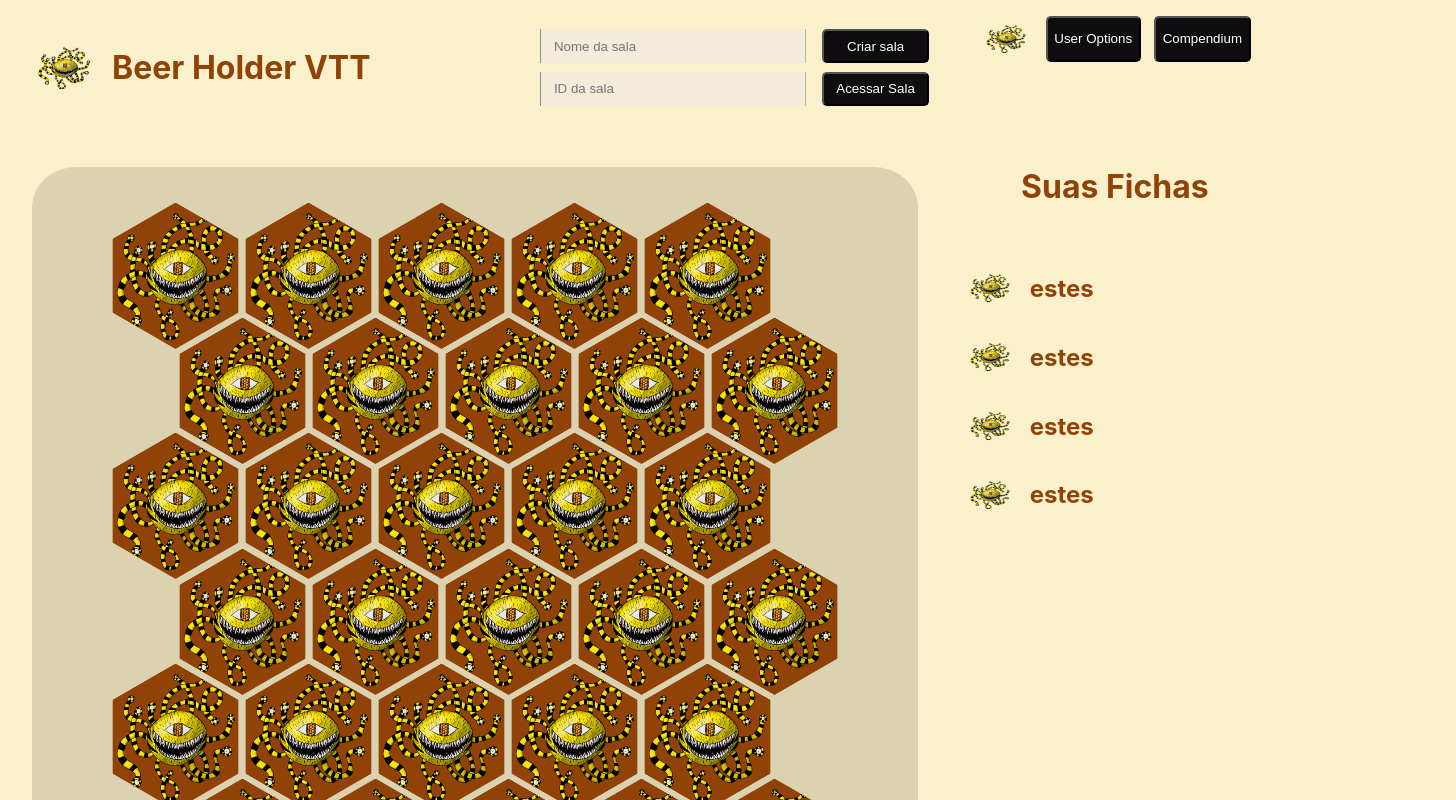
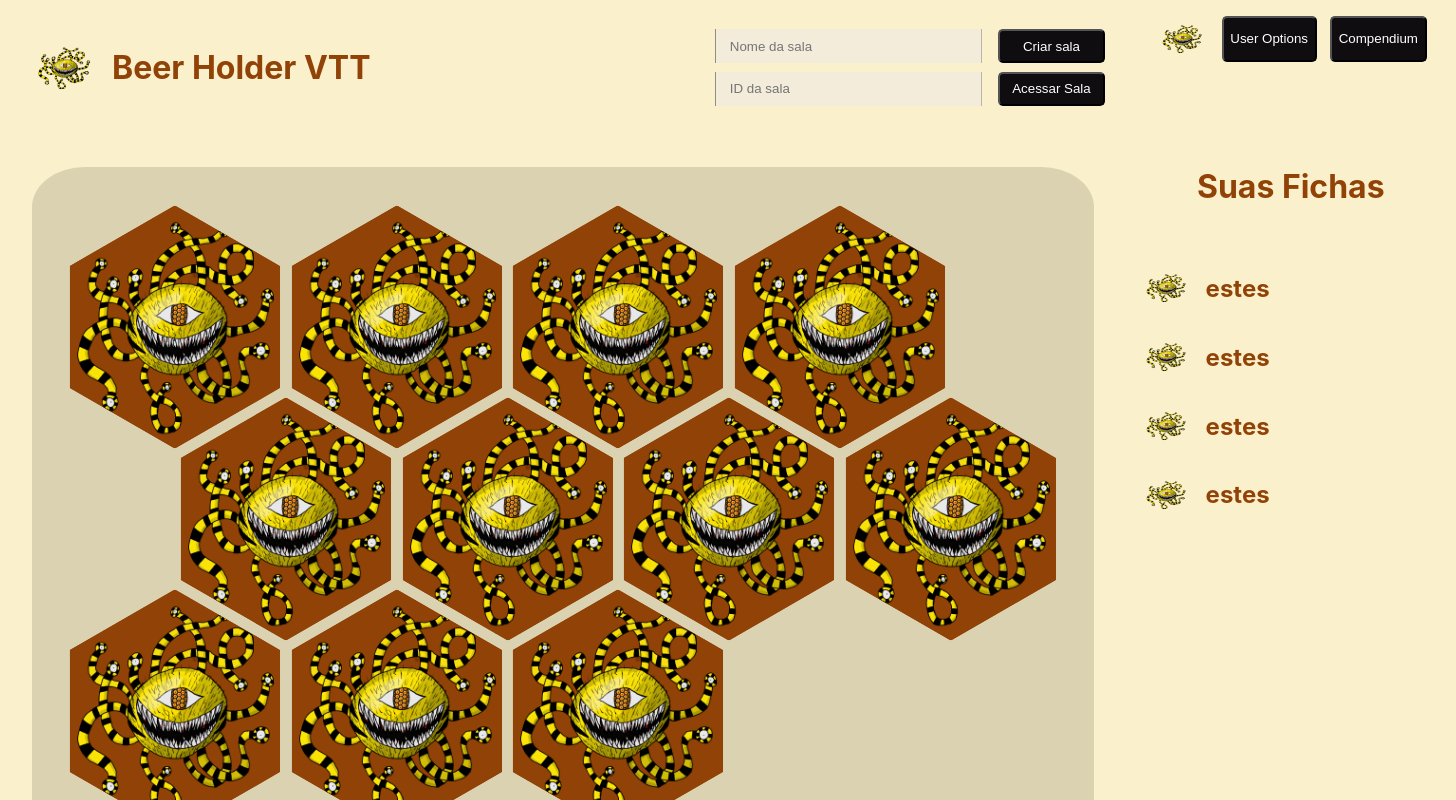
Before and after one commit to brunopmartins/web-vtt, a Next.js app: page / in a window 1280 px wide. Shown: the top 800 px of the page, 1456 px wide, since content can reach past the window. Built offline with nearby package versions, Linux system fonts and the light colour scheme.

Commit message:
COLMÉIA COMPONENTIZADA BONITO!!!!

```diff
--- a/components/colmeia.js
+++ b/components/colmeia.js
@@ -1,5 +1,5 @@
 import React from "react";
-import styles from "./../styles/UserHomePage.module.css";
+import { FontAwesomeIcon } from '@fortawesome/react-fontawesome'
 import { css } from "@emotion/react"
 
 const colmeiaStyle = (scale, n_cols, n_rows) => css`
@@ -34,22 +34,40 @@ const hexCellContentStyle = css`
     background-color: var(--cor-dos-titulos);
     color: var(--cor-do-background);
     &:hover {--altura: 0.1;}
-    display: flex;
-    align-items: center;
-    justify-content: center;
-    font-size: var(--escala);
 `
+const hexCellIconStyle = css`
+    height: var(--escala);
+    display: block;
+    margin: auto;
+`
+function ColmeiaContent(props) {
+    if (props.type === "img") {
+        return (
+            <img layout="fill" src={props.src} alt={props.name} css={hexCellContentStyle}/>
+        )
+    }
+    else if (props.type === "icon") {
+        return (
+            <FontAwesomeIcon icon={props.src} css={[hexCellContentStyle, hexCellIconStyle]}/>
+        )
+    }
+    return (
+        <img layout="fill" src={"./beeholder-logo.png"} css={hexCellContentStyle}/>
+    )
+
+}
+
 export default function Colmeia(props) {
     const objects = props.objects;
     const scale = props.scale ? props.scale : 20;
     const n_cols = props.n_cols ? props.n_cols : 5;
-    const n_rows = Math.ceil(objects.length / n_cols)
+    const n_rows = Math.ceil(objects.length / n_cols);
     return (
         <div css={colmeiaStyle(scale, n_cols, n_rows)}>
             {objects.map((item) => (
                 <div key={item.id} css={hexCellStyle(n_cols)}>
                     <div css={hexCellContentStyle}>
-                        <img layout="fill" src={item.img}  alt={item.name} css={hexCellContentStyle}/>
+                        <ColmeiaContent type={item.type} src={item.src} alt={item.name}/>
                     </div>
                 </div>
             ))}
--- a/package.json
+++ b/package.json
@@ -10,6 +10,9 @@
   },
   "dependencies": {
     "@emotion/react": "^11.4.1",
+    "@fortawesome/fontawesome-svg-core": "^1.2.36",
+    "@fortawesome/free-solid-svg-icons": "^5.15.4",
+    "@fortawesome/react-fontawesome": "^0.1.15",
     "classnames": "^2.3.1",
     "next": "11.0.1",
     "react": "17.0.2",
--- a/pages/index.js
+++ b/pages/index.js
@@ -3,40 +3,18 @@ import cx from "classnames";
 import Colmeia from "../components/colmeia.js"
 
 const CAMPANHAS = [
-    {"id": "123", "name": "Rasimash", "img": "./beeholder-logo.png"},
-    {"id": "124", "name": "Subversão", "img": "/beeholder-logo.png"},
-    {"id": "125", "name": "Eberrão", "img": "/beeholder-logo.png"},
-    {"id": "126", "name": "Phandelver", "img": "/beeholder-logo.png"},
-    {"id": "126", "name": "Phandelver", "img": "/beeholder-logo.png"},
-    {"id": "126", "name": "Phandelver", "img": "/beeholder-logo.png"},
-    {"id": "126", "name": "Phandelver", "img": "/beeholder-logo.png"},
-    {"id": "126", "name": "Phandelver", "img": "/beeholder-logo.png"},
-    {"id": "126", "name": "Phandelver", "img": "/beeholder-logo.png"},
-    {"id": "126", "name": "Phandelver", "img": "/beeholder-logo.png"},
-    {"id": "126", "name": "Phandelver", "img": "/beeholder-logo.png"},
-    {"id": "126", "name": "Phandelver", "img": "/beeholder-logo.png"},
-    {"id": "126", "name": "Phandelver", "img": "/beeholder-logo.png"},
-    {"id": "126", "name": "Phandelver", "img": "/beeholder-logo.png"},
-    {"id": "126", "name": "Phandelver", "img": "/beeholder-logo.png"},
-    {"id": "126", "name": "Phandelver", "img": "/beeholder-logo.png"},
-    {"id": "126", "name": "Phandelver", "img": "/beeholder-logo.png"},
-    {"id": "126", "name": "Phandelver", "img": "/beeholder-logo.png"},
-    {"id": "126", "name": "Phandelver", "img": "/beeholder-logo.png"},
-    {"id": "126", "name": "Phandelver", "img": "/beeholder-logo.png"},
-    {"id": "123", "name": "Rasimash", "img": "./beeholder-logo.png"},
-    {"id": "124", "name": "Subversão", "img": "/beeholder-logo.png"},
-    {"id": "125", "name": "Eberrão", "img": "/beeholder-logo.png"},
-    {"id": "126", "name": "Phandelver", "img": "/beeholder-logo.png"},
-    {"id": "126", "name": "Phandelver", "img": "/beeholder-logo.png"},
-    {"id": "126", "name": "Phandelver", "img": "/beeholder-logo.png"},
-    {"id": "126", "name": "Phandelver", "img": "/beeholder-logo.png"},
-    {"id": "126", "name": "Phandelver", "img": "/beeholder-logo.png"},
-    {"id": "126", "name": "Phandelver", "img": "/beeholder-logo.png"},
-    {"id": "126", "name": "Phandelver", "img": "/beeholder-logo.png"},
-    {"id": "126", "name": "Phandelver", "img": "/beeholder-logo.png"},
-    {"id": "126", "name": "Phandelver", "img": "/beeholder-logo.png"},
-    {"id": "126", "name": "Phandelver", "img": "/beeholder-logo.png"},
-    {"id": "126", "name": "Phandelver", "img": "/beeholder-logo.png"},
+    {"id": "123", "name": "Rasimash", "src": "./beeholder-logo.png", "type": "img"},
+    {"id": "124", "name": "Subversão", "src": "/beeholder-logo.png", "type": "img"},
+    {"id": "125", "name": "Eberrão", "src": "/beeholder-logo.png", "type": "img"},
+    {"id": "126", "name": "Phandelver", "src": "/beeholder-logo.png", "type": "img"},
+    {"id": "126", "name": "Phandelver", "src": "/beeholder-logo.png", "type": "img"},
+    {"id": "126", "name": "Phandelver", "src": "/beeholder-logo.png", "type": "img"},
+    {"id": "126", "name": "Phandelver", "src": "/beeholder-logo.png", "type": "img"},
+    {"id": "126", "name": "Phandelver", "src": "/beeholder-logo.png", "type": "img"},
+    {"id": "126", "name": "Phandelver", "src": "/beeholder-logo.png", "type": "img"},
+    {"id": "126", "name": "Phandelver", "src": "/beeholder-logo.png", "type": "img"},
+    {"id": "126", "name": "Phandelver", "src": "/beeholder-logo.png", "type": "img"},
+
 
 ];
 
@@ -208,7 +186,7 @@ export default function Home() {
                 <UserProfileAcess />
             </div>
             <div className={styles.colmeia}>
-                <Colmeia objects={CAMPANHAS} scale={60} n_cols={5} n_rows={10}/>
+                <Colmeia objects={CAMPANHAS} scale={80} n_cols={4} n_rows={10}/>
             </div>
             <div>
                 <PjSheetListHolder />
```
Also changed, not shown: pages/compendium/index.js (+11 -14 lines), 1 other file (tests, documents, lock files or other folders).
